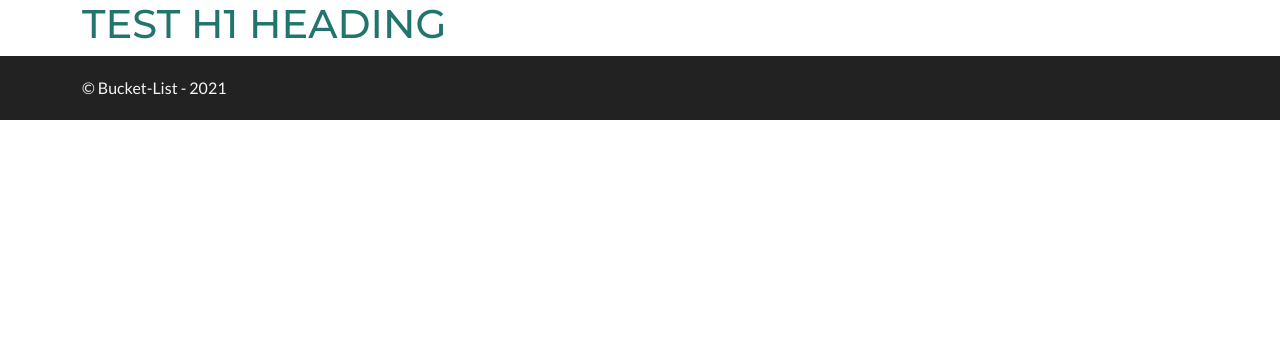
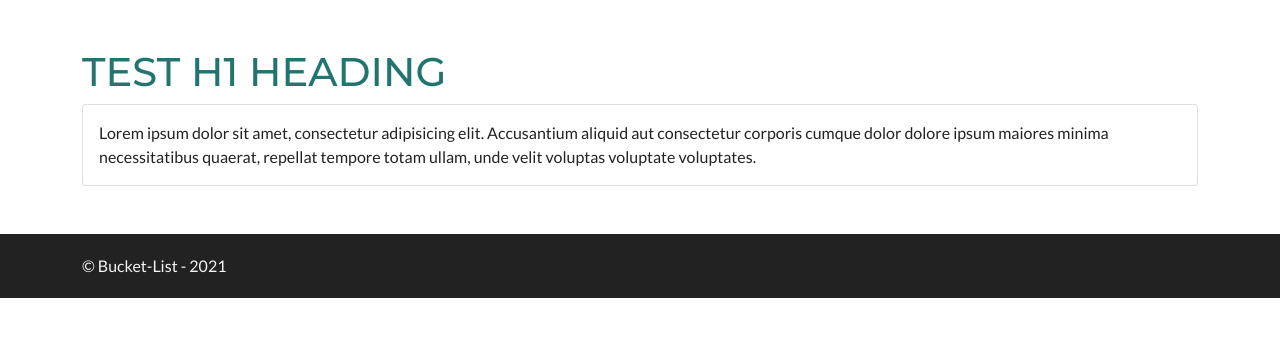
Before and after one commit to dphermes/bucket-list, a Symfony app: template templates/main/home.html.twig in a window 1280 px wide. Shown: the part 56-393 px from the top of the page. Run offline with Twig, Linux system fonts and the light colour scheme; the template is opened without the code that fills it, so the values that code supplies are empty; some libraries are stand-ins or nearby versions.

Commit message:
MODIFY - Base: Add magins nav and footer Home: Add lorem

```diff
--- a/templates/base.html.twig
+++ b/templates/base.html.twig
@@ -39,11 +39,11 @@
     </nav>
 
     {# Main Dynamic Content #}
-    <div class="container">
+    <div class="container mt-5">
         {% block body %}{% endblock %}
     </div>
 
-    <footer>
+    <footer class="mt-5">
         <div class="container">
             <div class="copyright">
                 © Bucket-List - {{ "now"|date("Y") }}
--- a/templates/main/home.html.twig
+++ b/templates/main/home.html.twig
@@ -4,4 +4,10 @@
 
 {% block body %}
     <h1>Test H1 Heading</h1>
+
+    <div class="card">
+        <div class="card-body">
+            Lorem ipsum dolor sit amet, consectetur adipisicing elit. Accusantium aliquid aut consectetur corporis cumque dolor dolore ipsum maiores minima necessitatibus quaerat, repellat tempore totam ullam, unde velit voluptas voluptate voluptates.
+        </div>
+    </div>
 {% endblock %}
```
